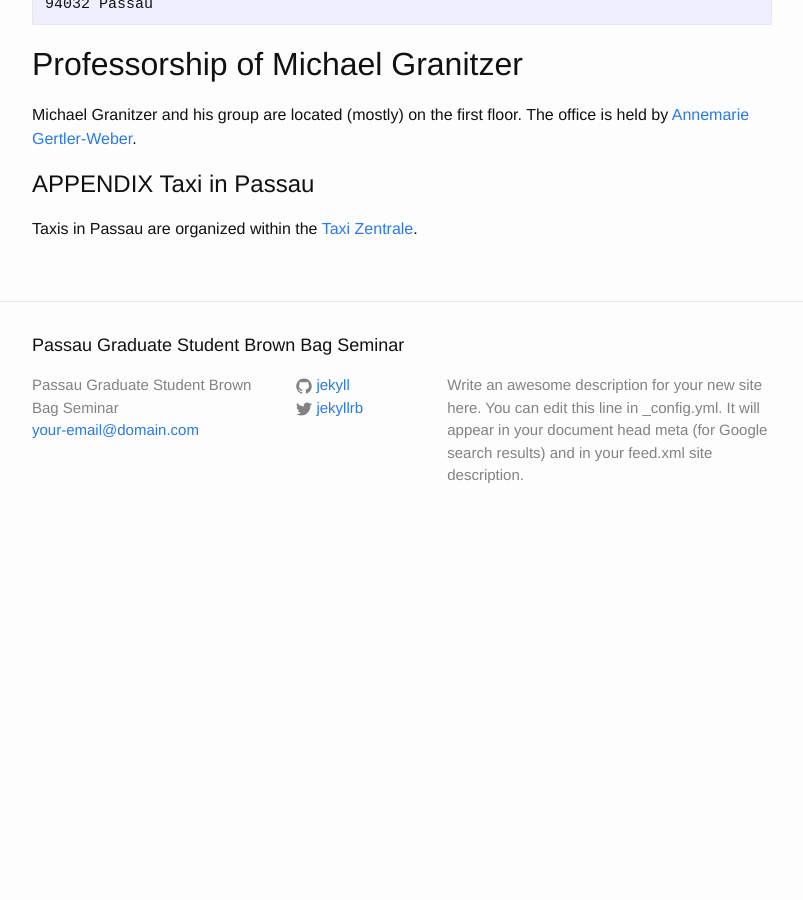
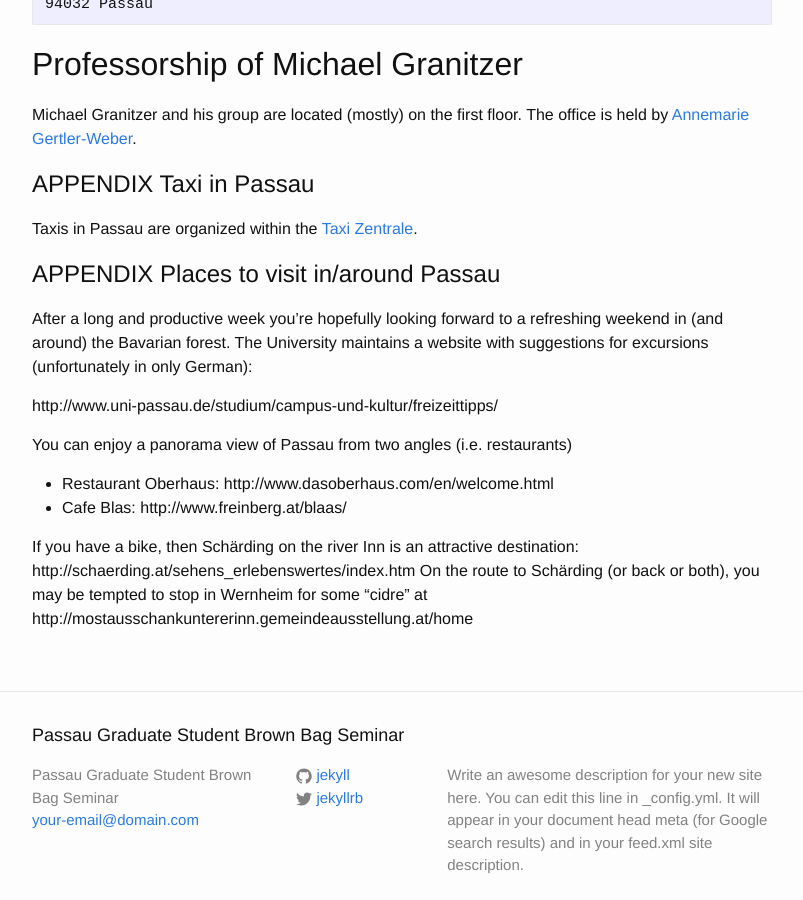
Before and after one commit to PGBBS/pgbbs.github.io, a Jekyll site: the page built from _pages/how-to-reach-us.md, in a window 1280 px wide and 900 px high, scrolled down 1217 px. Shown: the whole window, without its empty margins (238-1041 px from the left). Built offline with Jekyll 4.4.1, drawn with Linux system fonts in a browser that asks for light colours; before the commit the page ends 1764 px from its top, so only the background shows below that.

Commit message:
add pointers for excursions (Freizeittipps)

```diff
--- a/_pages/how-to-reach-us.md
+++ b/_pages/how-to-reach-us.md
@@ -39,8 +39,6 @@ on
 The office is held by [Ingrid
 Winter](http://www.fim.uni-passau.de/en/distributed-information-systems/).
 
-
-
 Most meetings are held in R 249.
 
 
@@ -71,3 +69,25 @@ floor. The office is held by [Annemarie Gertler-Weber](http://www.fim.uni-passau
 
 Taxis in Passau are organized within the [Taxi
 Zentrale](http://taxi-zentrale-passau.de/).
+
+# APPENDIX Places to visit in/around Passau
+
+After a long and productive week you're hopefully looking
+forward to a refreshing weekend in (and around) the Bavarian
+forest. The University maintains a website with suggestions
+for excursions (unfortunately in only German):
+
+http://www.uni-passau.de/studium/campus-und-kultur/freizeittipps/
+
+You can enjoy a panorama view of Passau from two angles
+(i.e. restaurants)
+- Restaurant Oberhaus:
+http://www.dasoberhaus.com/en/welcome.html
+- Cafe Blas: http://www.freinberg.at/blaas/
+
+If you have a bike, then Schärding on the river Inn is an
+attractive destination:
+http://schaerding.at/sehens_erlebenswertes/index.htm On the
+route to Schärding (or back or both), you may be tempted to
+stop in Wernheim for some "cidre" at
+http://mostausschankuntererinn.gemeindeausstellung.at/home
```
